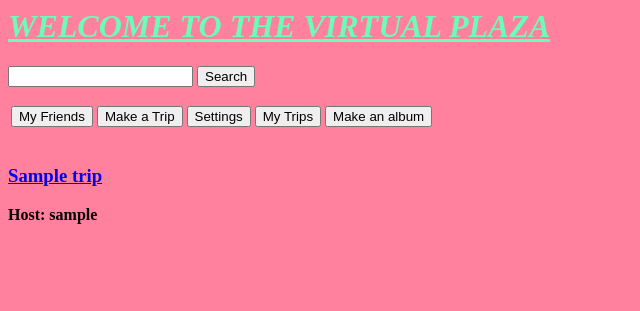
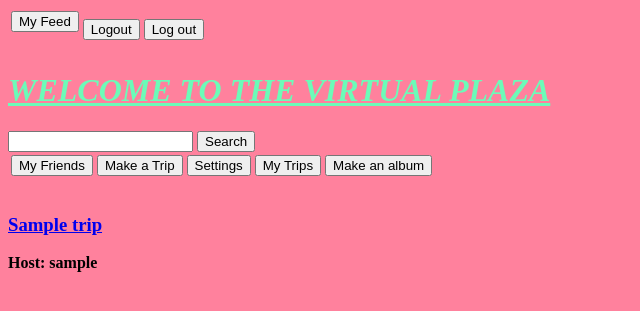
Before and after one commit to brechang/tripster, a Django app: template mysite/tripster/templates/tripster/home.html in a window 1280 px wide. Shown: the top 311 px of the page, without its empty margins (0-640 px from the left). Run offline with Django 3.2, Linux system fonts and the light colour scheme; the template is opened without the code that fills it: values that come from a table or form of the project are taken from there, others are empty; tables that the repository leaves empty hold one stand-in row (values such as "Sample post").

Commit message:
testing buttons

```diff
--- a/mysite/tripster/templates/tripster/home.html
+++ b/mysite/tripster/templates/tripster/home.html
@@ -6,6 +6,23 @@
         h3   {color:#AD6DA9}
     </style>
 </head>
+
+<div style="text-align:center;vertical-align:top;">
+	<TABLE BORDER="0">
+	<TR>
+
+	<TD><form action="{% url 'feed' %}" method="post">
+		{% csrf_token %}
+	<input type="submit" value="My Feed"/></TD>
+
+	<TD><a href="/"><button>Logout</button></a></TD>
+	<TD><form action="{% url '' %}" method="post">
+		{% csrf_token %}
+	<input type="submit" value="Log out"/></TD></TD>
+
+	</TR>
+	</TABLE>
+</div>
 
 <h1><u><i>WELCOME TO THE VIRTUAL PLAZA</u></i></h1>
 
```
